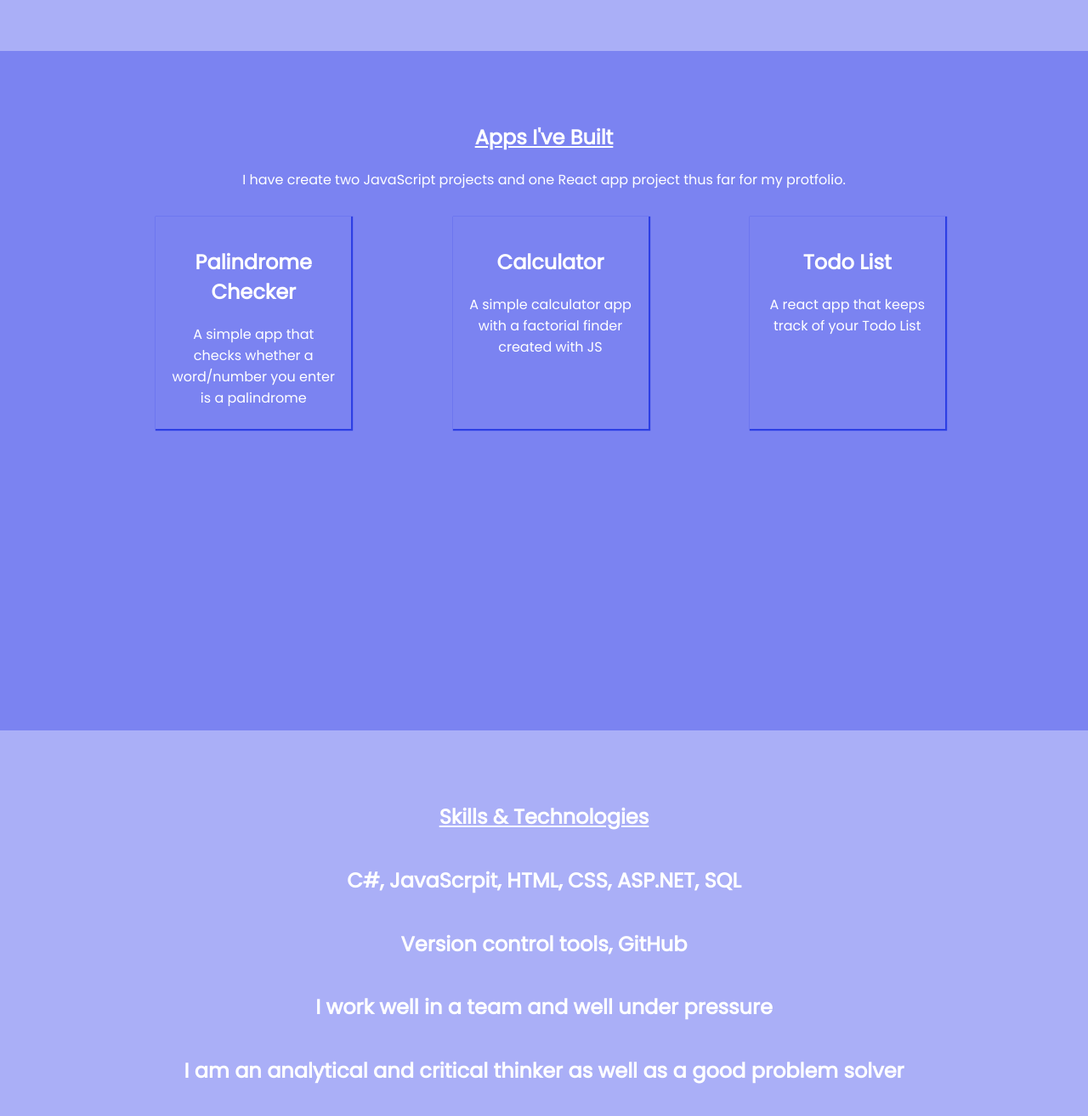
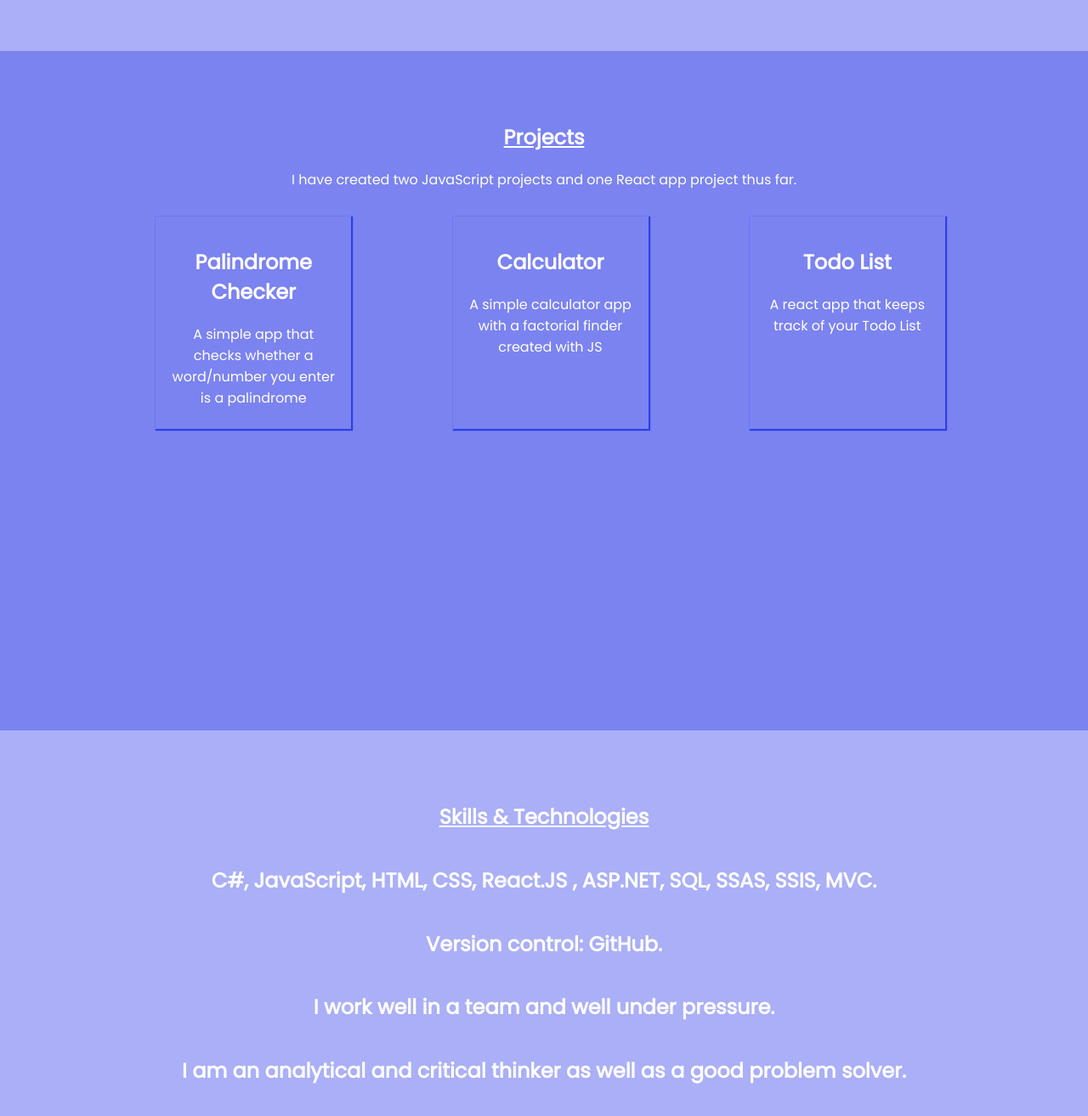
Before and after one commit to Kamogelo07/Portfolio, a React (Create React App) app: page / in a window 1280 px wide. Shown: the part 580-1894 px from the top of the page at 85% size. Built offline with nearby package versions, Linux system fonts and the light colour scheme.

Commit message:
spelling check

```diff
--- a/src/components/Home/Home.js
+++ b/src/components/Home/Home.js
@@ -30,9 +30,9 @@ const Home = () => {
                     1000,
                     "Front-End Dev",
                     1000,
-                    "Aspiring Full-Stack Dev",
+                    "Enthusiastic Dev",
                     1000,
-                    "Enthusiastic Dev",
+                    "An aspiring Full-Stack Dev",
                     1000,
                   ]}
                 />
--- a/src/components/Projects/Projects.js
+++ b/src/components/Projects/Projects.js
@@ -6,13 +6,11 @@ export default function Projects() {
   return (
     <section id="projects">
       <div className="project-container">
-        <div className="flex flex-col w-full mb-20">
-          <h1 className="sm:text-4xl text-3xl font-medium title-font mb-4 text-white">
-            Apps I've Built
-          </h1>
-          <p className="lg:w-2/3 mx-auto leading-relaxed text-base">
-            I have create two JavaScript projects and one React app project thus
-            far for my protfolio.
+        <div>
+          <h1>Projects</h1>
+          <p>
+            I have created two JavaScript projects and one React app project
+            thus far.
           </p>
         </div>
         <div className="grid-projects">
@@ -25,9 +23,7 @@ export default function Projects() {
             >
               <div>
                 <div className="grid-child">
-                  <h2 className="tracking-widest text-sm title-font font-medium text-green-400 mb-1">
-                    {project.title}
-                  </h2>
+                  <h2>{project.title}</h2>
                   <p className="leading-relaxed">{project.description}</p>
                 </div>
               </div>
--- a/src/skillsList.js
+++ b/src/skillsList.js
@@ -1,16 +1,17 @@
 export const skillsList = [
   {
-    title: "C#, JavaScrpit, HTML, CSS, ASP.NET, SQL",
+    title:
+      "C#, JavaScript, HTML, CSS, React.JS , ASP.NET, SQL, SSAS, SSIS, MVC. ",
   },
   {
-    title: "Version control tools, GitHub",
+    title: "Version control: GitHub.",
   },
   {
-    title: "I work well in a team and well under pressure",
+    title: "I work well in a team and well under pressure.",
   },
   {
     title:
-      "I am an analytical and critical thinker as well as a good problem solver",
+      "I am an analytical and critical thinker as well as a good problem solver.",
   },
   // {
   //   title: "Epic Todo App",
```
